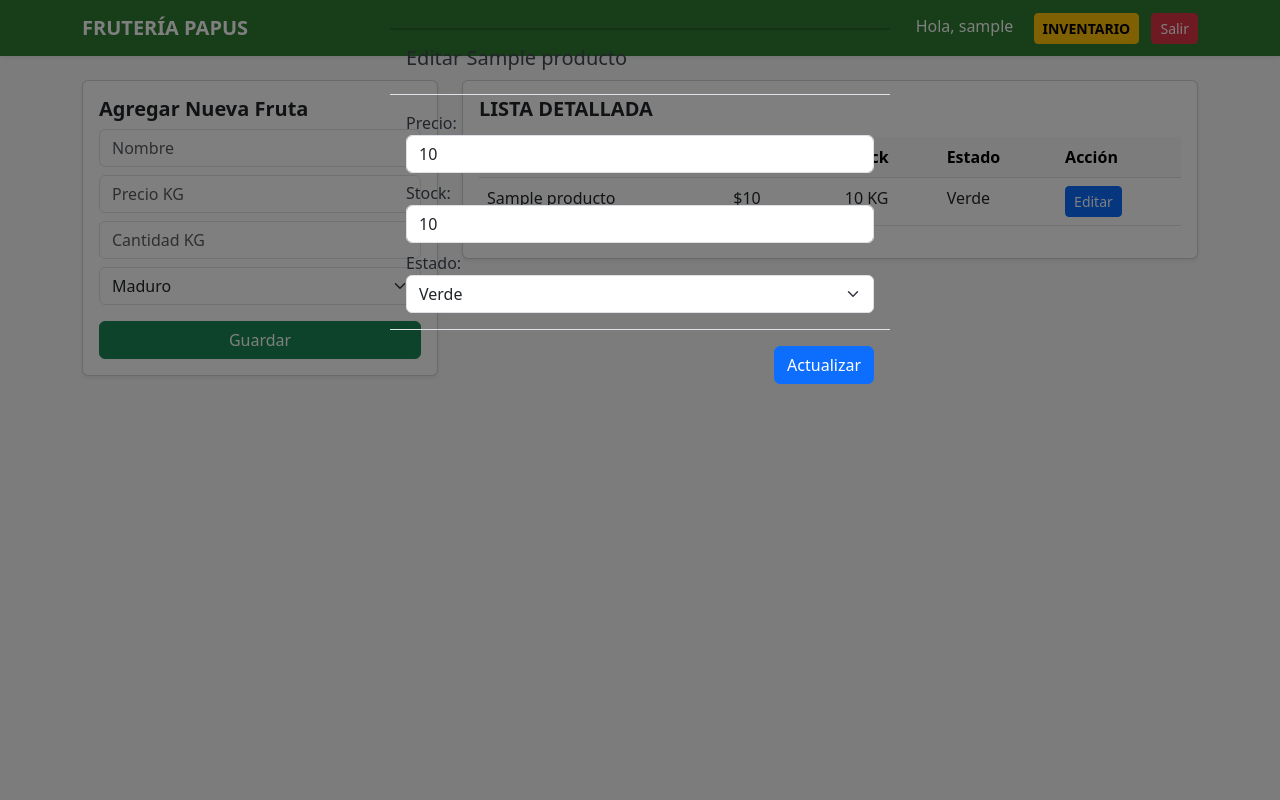
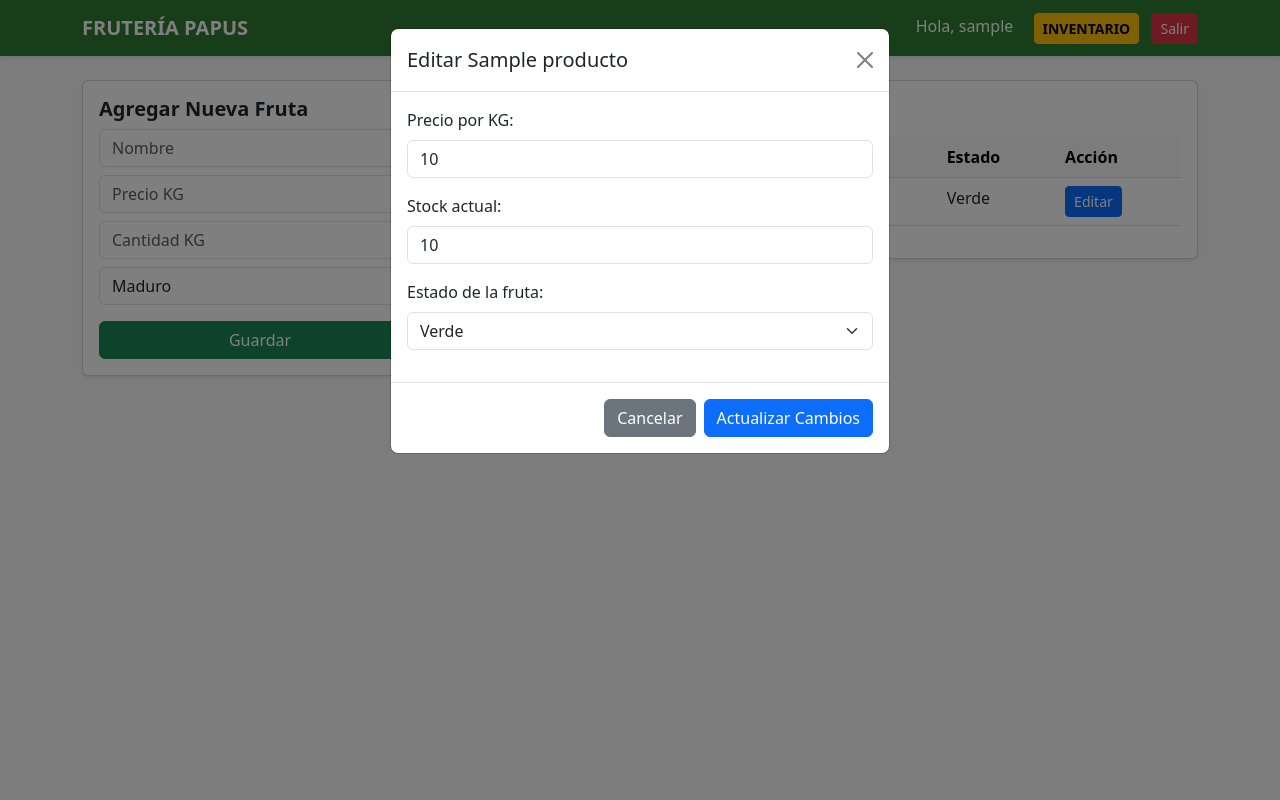
Before and after one commit to Miguel85ytpro/Fruteria-Los-Papus-terminado, a Flask app: page /inventario in a window 1280 px wide, after a click on "Editar". Run offline with Flask 3, Linux system fonts and the light colour scheme; the visitor is signed in with stand-in values (Sample User, id 1); a database or web service that is not in the repository returns one stand-in record (values such as "Sample title").

Commit message:
inventario.html

```diff
--- a/templates/inventario.html
+++ b/templates/inventario.html
@@ -18,6 +18,7 @@
             </form>
         </div>
     </div>
+
     <div class="col-md-8">
         <div class="card p-3 shadow-sm">
             <h5 class="fw-bold mb-3">LISTA DETALLADA</h5>
@@ -42,17 +43,32 @@
                             <button class="btn btn-sm btn-primary" data-bs-toggle="modal" data-bs-target="#edit{{ p._id }}">Editar</button>
                         </td>
                     </tr>
+                    {% endfor %}
+                </tbody>
+            </table>
+        </div>
+    </div>
+</div>
 
-                    <div class="modal fade" id="edit{{ p._id }}" tabindex="-1">
+{% for p in productos %}
+<div class="modal fade" id="edit{{ p._id }}" tabindex="-1" aria-labelledby="editLabel{{ p._id }}" aria-hidden="true">
     <div class="modal-dialog">
         <form action="/inventario/editar/{{ p._id }}" method="POST" class="modal-content">
-                                <div class="modal-header"><h5>Editar {{ p.nombre }}</h5></div>
+            <div class="modal-header">
+                <h5 class="modal-title" id="editLabel{{ p._id }}">Editar {{ p.nombre }}</h5>
+                <button type="button" class="btn-close" data-bs-dismiss="modal" aria-label="Close"></button>
+            </div>
             <div class="modal-body">
-                                    <label>Precio:</label>
-                                    <input type="number" step="0.01" name="precio" class="form-control mb-2" value="{{ p.precio_kg }}">
-                                    <label>Stock:</label>
-                                    <input type="number" step="0.1" name="stock" class="form-control mb-2" value="{{ p.stock }}">
-                                    <label>Estado:</label>
+                <div class="mb-3">
+                    <label class="form-label">Precio por KG:</label>
+                    <input type="number" step="0.01" name="precio" class="form-control" value="{{ p.precio_kg }}">
+                </div>
+                <div class="mb-3">
+                    <label class="form-label">Stock actual:</label>
+                    <input type="number" step="0.1" name="stock" class="form-control" value="{{ p.stock }}">
+                </div>
+                <div class="mb-3">
+                    <label class="form-label">Estado de la fruta:</label>
                     <select name="estado" class="form-select">
                         <option value="Maduro" {% if p.estado == 'Maduro' %}selected{% endif %}>Maduro</option>
                         <option value="Verde" {% if p.estado == 'Verde' %}selected{% endif %}>Verde</option>
@@ -60,16 +76,14 @@
                         <option value="Caducado" {% if p.estado == 'Caducado' %}selected{% endif %}>Caducado</option>
                     </select>
                 </div>
+            </div>
             <div class="modal-footer">
-                                    <button type="submit" class="btn btn-primary">Actualizar</button>
+                <button type="button" class="btn btn-secondary" data-bs-dismiss="modal">Cancelar</button>
+                <button type="submit" class="btn btn-primary">Actualizar Cambios</button>
             </div>
         </form>
     </div>
 </div>
 {% endfor %}
-                </tbody>
-            </table>
-        </div>
-    </div>
-</div>
+
 {% endblock %}
```
Lines whose indentation alone changed are shown as unchanged.
